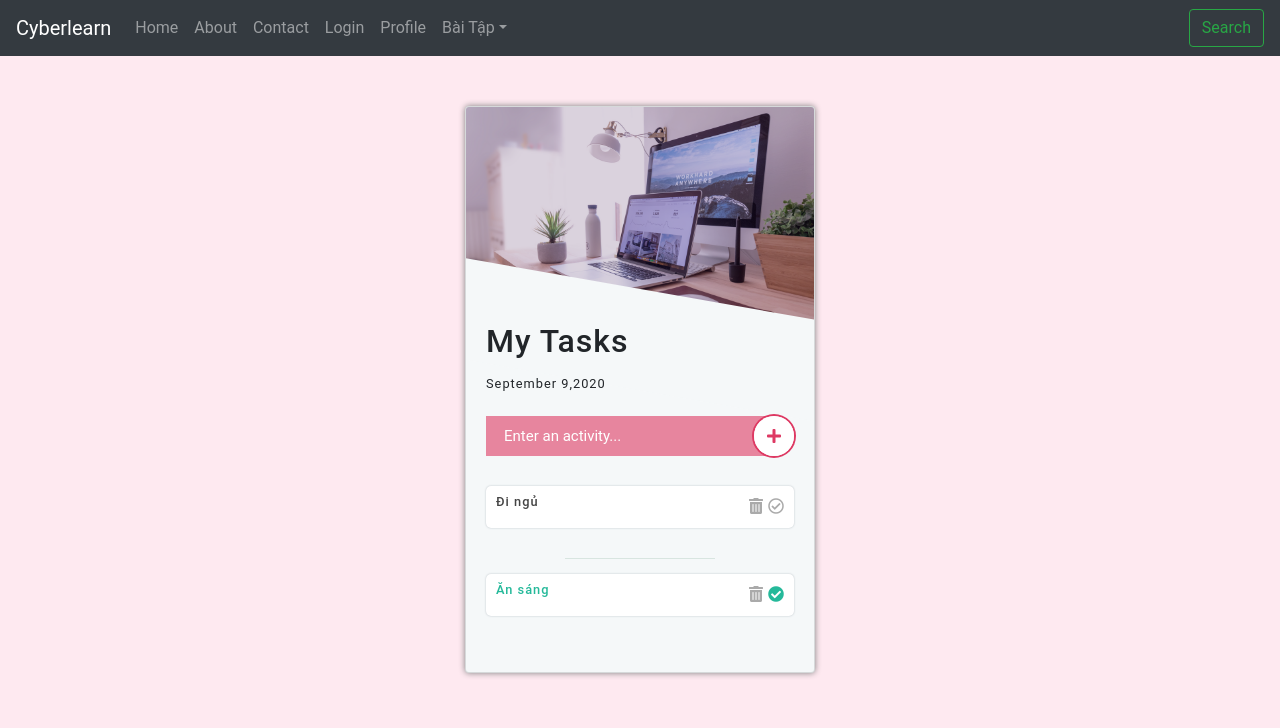
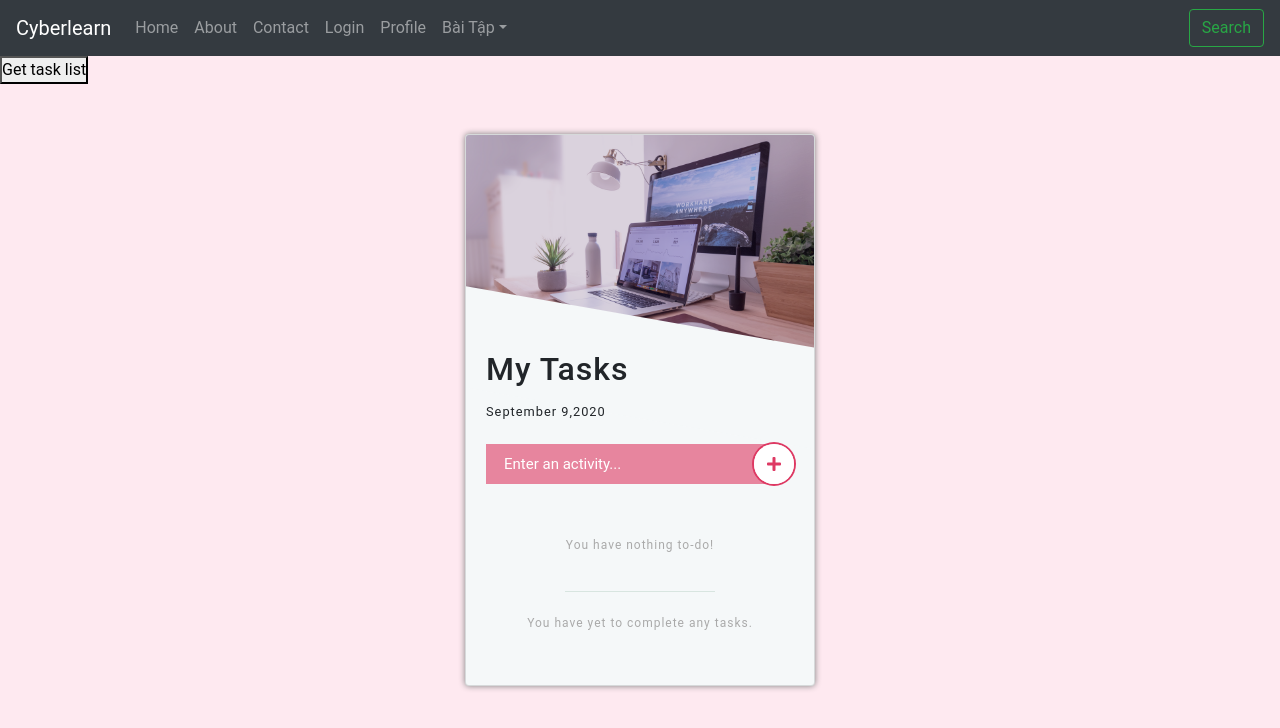
Before and after one commit to thanhdat24/react_04, a React (Create React App) app: page /todolistrcc in a window 1280 px wide. Shown: the top 728 px of the page. Built offline with nearby package versions, Linux system fonts and the light colour scheme.

Commit message:
Update Axios GET data

```diff
--- a/src/pages/ToDoList/ToDoListRCC.js
+++ b/src/pages/ToDoList/ToDoListRCC.js
@@ -1,13 +1,84 @@
+import {} from "./ToDoList.css";
+
 import React, { Component } from "react";
 
-import style from "./ToDoList.css";
+import axios from "axios";
 
 export default class ToDoListRCC extends Component {
+  state = {
+    taskList: [],
+  };
+  getTaskList = () => {
+    let promise = axios({
+      url: "http://svcy.myclass.vn/api/ToDoList/GetAllTask",
+      method: "GET",
+    });
+
+    promise.then((results) => {
+      console.log(results.data);
+      // Nếu kết quả success
+      // => set lại state của component
+      this.setState({
+        taskList: results.data,
+      });
+    });
+    promise.catch((err) => {
+      console.log(err.response.data);
+    });
+  };
+  renderTaskToDo = () => {
+    return this.state.taskList
+      .filter((item) => !item.status)
+      .map((item, index) => {
+        return (
+          <li key={index}>
+            <span>{item.taskName}</span>
+            <div className="buttons">
+              <button className="remove">
+                <i className="fa fa-trash-alt" />
+              </button>
+              <button className="complete">
+                <i className="far fa-check-circle" />
+                <i className="fas fa-check-circle" />
+              </button>
+            </div>
+          </li>
+        );
+      });
+  };
+  renderTaskToDoDone = () => {
+    return this.state.taskList
+      .filter((item) => item.status)
+      .map((item, index) => {
+        return (
+          <li key={index}>
+            <span>{item.taskName}</span>
+            <div className="buttons">
+              <button className="remove">
+                <i className="fa fa-trash-alt" />
+              </button>
+              <button className="complete">
+                <i className="far fa-check-circle" />
+                <i className="fas fa-check-circle" />
+              </button>
+            </div>
+          </li>
+        );
+      });
+  };
   render() {
     return (
+      <div>
+        <button
+          onClick={() => {
+            this.getTaskList();
+          }}
+        >
+          Get task list
+        </button>
         <div className="card">
           <div className="card__header">
-          <img src="./assets/background.png" />
+            <img src="./assets/background.png" alt="background" />
           </div>
           {/* <h2>hello!</h2> */}
           <div className="card__body">
@@ -29,34 +100,13 @@ export default class ToDoListRCC extends Component {
               <div className="card__todo">
                 {/* Uncompleted tasks */}
                 <ul className="todo" id="todo">
-                <li>
-                  <span>Đi ngủ</span>
-                  <div className="buttons">
-                    <button className="remove">
-                      <i className="fa fa-trash-alt" />
-                    </button>
-                    <button className="complete">
-                      <i className="far fa-check-circle" />
-                      <i className="fas fa-check-circle" />
-                    </button>
-                  </div>
-                </li>
+                  {this.renderTaskToDo()}
                 </ul>
                 {/* Completed tasks */}
                 <ul className="todo" id="completed">
-                <li>
-                  <span>Ăn sáng</span>
-                  <div className="buttons">
-                    <button className="remove">
-                      <i className="fa fa-trash-alt" />
-                    </button>
-                    <button className="complete">
-                      <i className="far fa-check-circle" />
-                      <i className="fas fa-check-circle" />
-                    </button>
+                  {this.renderTaskToDoDone()}
+                </ul>
               </div>
-                </li>
-              </ul>
             </div>
           </div>
         </div>
--- a/src/pages/ToDoList/ToDoListRFC.js
+++ b/src/pages/ToDoList/ToDoListRFC.js
@@ -1,11 +1,12 @@
+import {} from "./ToDoList.css";
+
 import React from "react";
-import style from "./ToDoList.css";
 
 export default function ToDoListRFC() {
   return (
     <div className="card">
       <div className="card__header">
-        <img src="./assets/background.png" />
+        <img src="./assets/background.png" alt="background" />
       </div>
       {/* <h2>hello!</h2> */}
       <div className="card__body">
```
Lines whose indentation alone changed are shown as unchanged.
